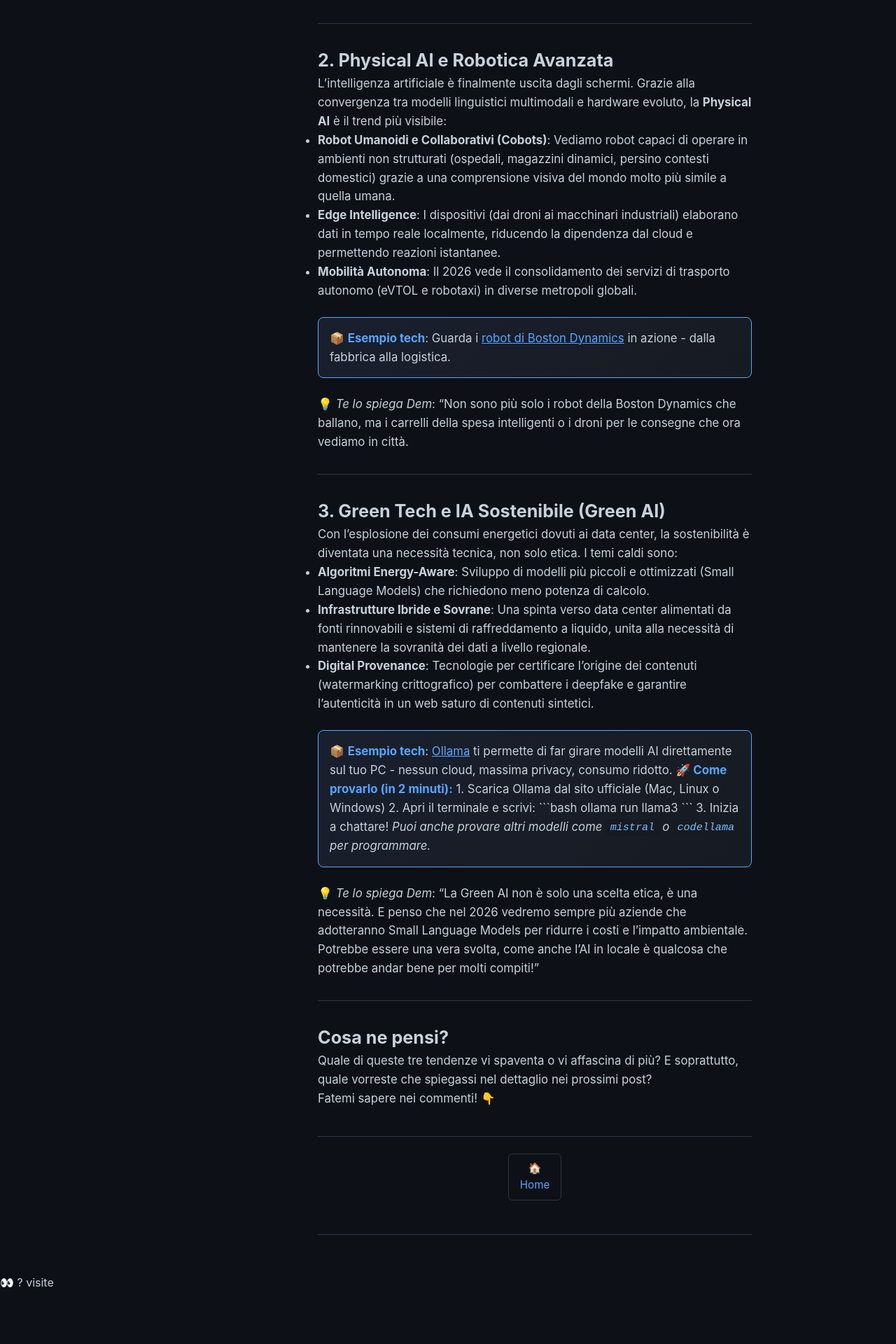
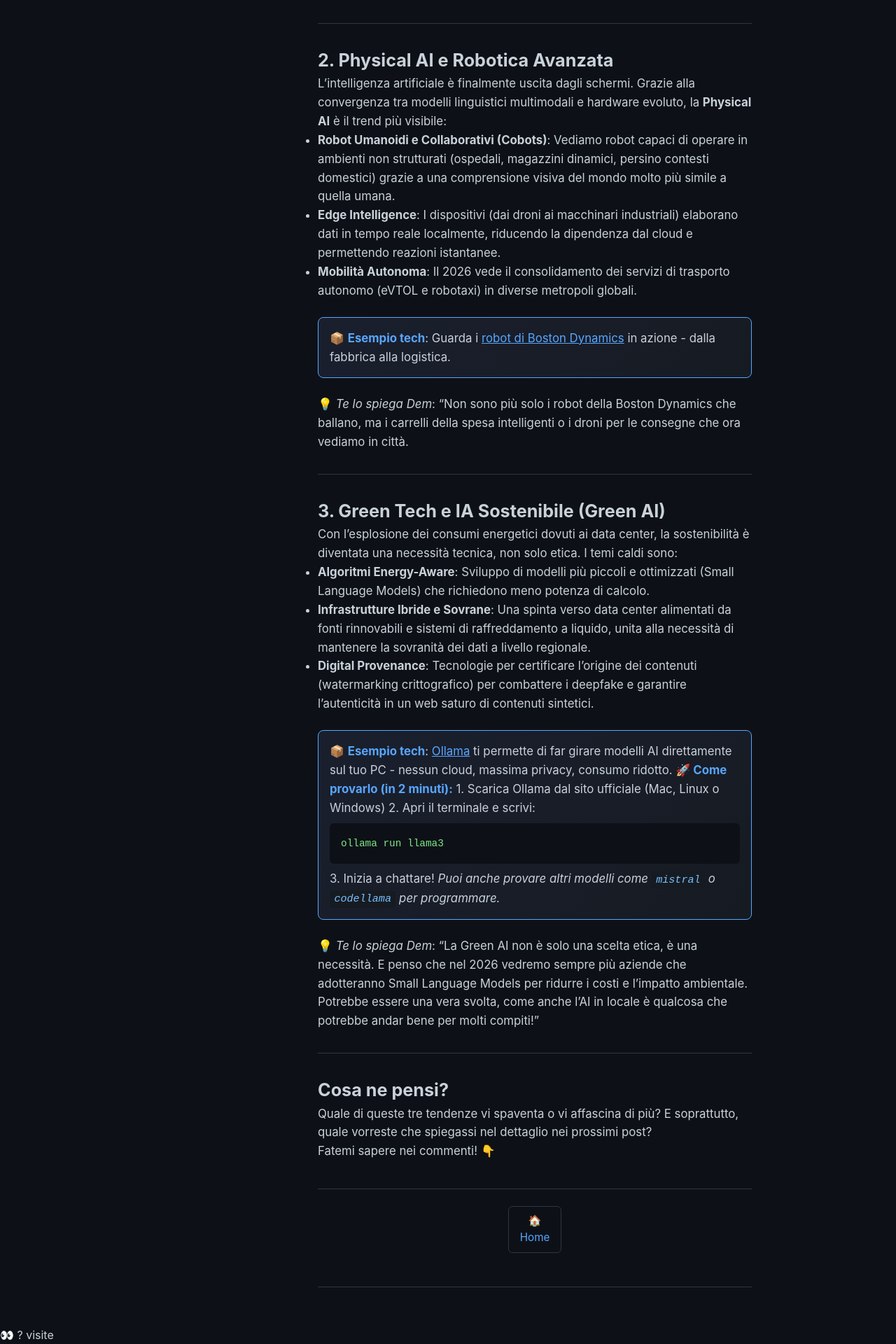
Before and after one commit to DemPago/DemPago.github.io, a Jekyll site: the page built from _posts/2026-02-15-anno-azione-ia.md, in a window 1280 px wide. Shown: the part 1228-3148 px from the top of the page at 70% size. Built offline with Jekyll 4.4.1, drawn with Linux system fonts in a browser that asks for light colours; comment, search, counter and statistics services are not loaded; before the commit the page ends 3073 px from its top, so only the background shows below that.

Commit message:
Fix code block rendering with pre tags

````diff
--- a/_layouts/default.html
+++ b/_layouts/default.html
@@ -225,11 +225,12 @@
       margin: 0.5rem 0;
     }
 
-    .esempio-tech pre code {
+    .esempio-tech pre code, .post-content pre code {
       background: none;
       padding: 0;
       color: #7ee787;
       font-size: 0.9rem;
+      font-family: monospace;
     }
 
     .post-list a {
--- a/_posts/2026-02-15-anno-azione-ia.md
+++ b/_posts/2026-02-15-anno-azione-ia.md
@@ -63,9 +63,7 @@ Con l'esplosione dei consumi energetici dovuti ai data center, la sostenibilità
 
 2. Apri il terminale e scrivi:
 
-```bash
-ollama run llama3
-```
+<pre><code>ollama run llama3</code></pre>
 
 3. Inizia a chattare!
 
````
